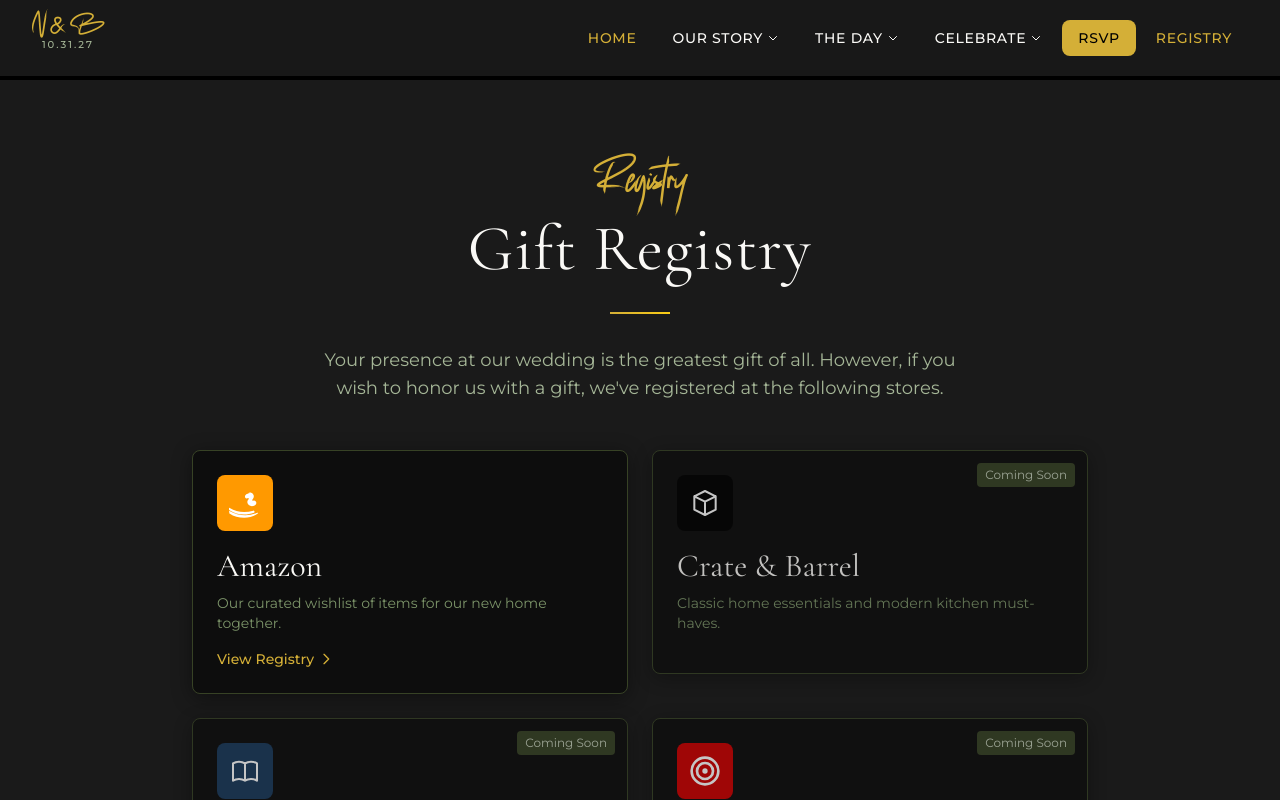
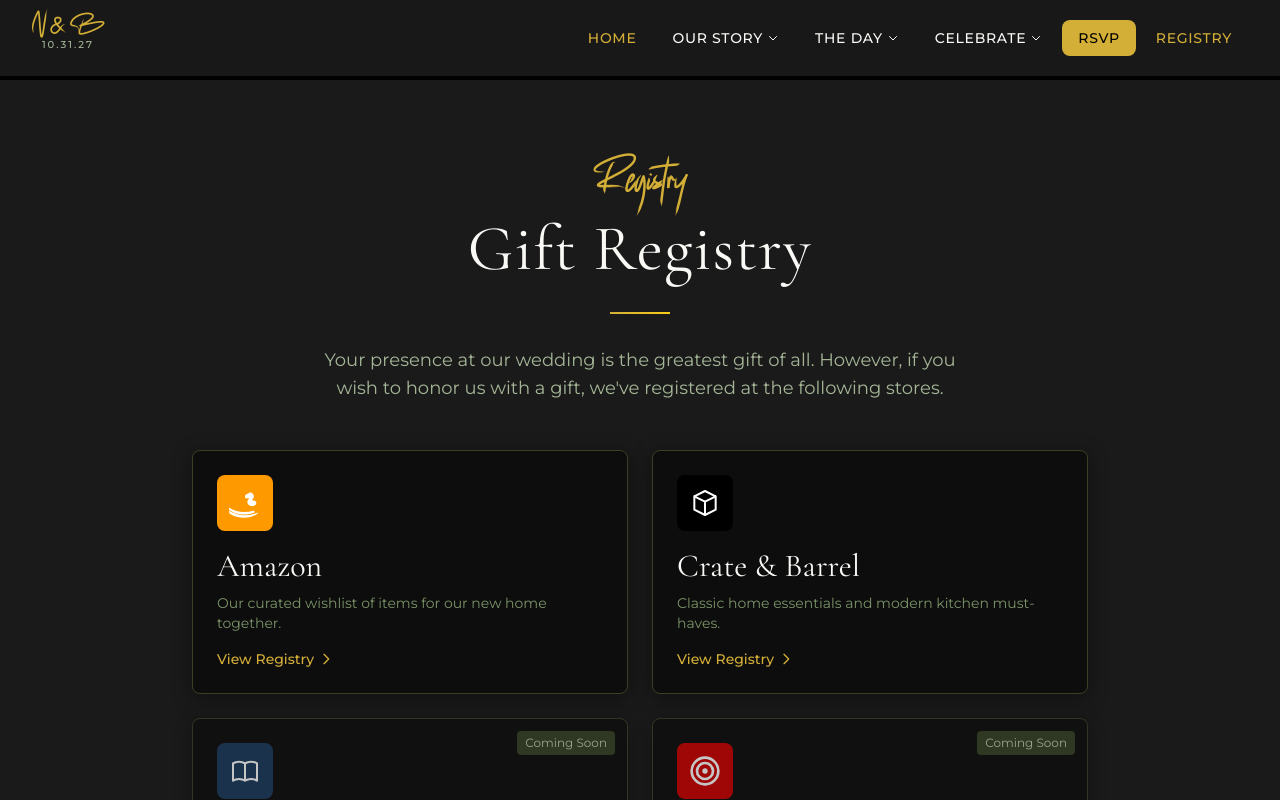
Before and after one commit to nate-a11y/Wedding, a Next.js app: page /registry in a window 1280 px wide. Shown: the top 800 px of the page. Built offline with nearby package versions, Linux system fonts and the light colour scheme.

Commit message:
feat: Add Crate & Barrel registry URL

```diff
--- a/src/app/(main)/registry/page.tsx
+++ b/src/app/(main)/registry/page.tsx
@@ -32,9 +32,8 @@ const registries: RegistryItem[] = [
         <path strokeLinecap="round" strokeLinejoin="round" strokeWidth={1.5} d="M20 7l-8-4-8 4m16 0l-8 4m8-4v10l-8 4m0-10L4 7m8 4v10M4 7v10l8 4" />
       </svg>
     ),
-    url: '#',
+    url: 'https://www.crateandbarrel.com/gift-registry/nate-bullock-and-blake-moore/r7441539',
     color: 'bg-[#000000]',
-    comingSoon: true,
   },
   {
     name: 'Williams Sonoma',
```
